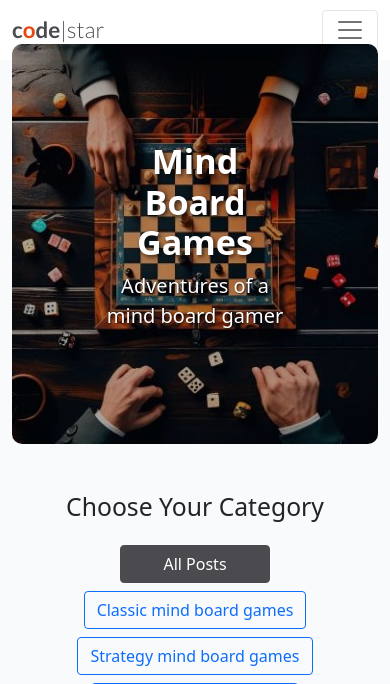
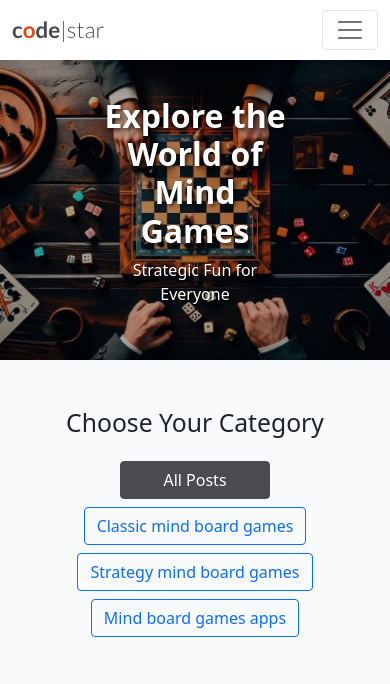
Before and after one commit to Marso22/mind_board_games_blog, a Django app: page / in a window 390 px wide. Shown: the top 684 px of the page. Run offline with Django 4.2, Linux system fonts and the light colour scheme; data that the repository does not hold is empty.

Commit message:
Enhance hero section styling for improved layout and responsiveness

```diff
--- a/blog/templates/blog/index.html
+++ b/blog/templates/blog/index.html
@@ -5,16 +5,16 @@
 
 <!-- Hero Section -->
 <div class="hero-section mb-5">
-    <div class="container">
-        <div class="row">
+    <div class="container-fluid p-0">  <!-- Changed from container to container-fluid with no padding -->
+        <div class="row g-0">  <!-- Added g-0 to remove gutters -->
             <div class="col-12">
                 <div class="hero-image-container position-relative">
                     <img src="{% static 'images/hero-board-games.jpg' %}"
                          alt="Mind Board Games"
                          class="img-fluid w-100 hero-image">
                     <div class="hero-overlay position-absolute top-50 start-50 translate-middle text-center text-white">
-                        <h1 class="display-4 fw-bold">Mind Board Games</h1>
-                        <p class="lead">Adventures of a mind board gamer</p>
+                        <h1 class="display-4 fw-bold">Explore the World of Mind Games</h1>
+                        <p class="lead">Strategic Fun for Everyone</p>
                     </div>
                 </div>
             </div>
--- a/static/css/style.css
+++ b/static/css/style.css
@@ -181,18 +181,21 @@ body {
     }
 }
 
-/* Add to your style.css */
+/* Hero Section Styles */
 .hero-section {
-    margin-top: -1rem;
+    margin-left: calc(-50vw + 50%);
+    width: 100vw;
+    margin-bottom: 3rem !important;
 }
 
 .hero-image-container {
-    height: 400px;
+    height: 600px;
     overflow: hidden;
-    border-radius: 10px;
+    position: relative;
 }
 
 .hero-image {
+    width: 100%;
     height: 100%;
     object-fit: cover;
     filter: brightness(0.7);
@@ -204,10 +207,25 @@ body {
 
 .hero-overlay h1 {
     text-shadow: 2px 2px 4px rgba(0,0,0,0.7);
+    font-size: clamp(2rem, 5vw, 4rem);
 }
 
 .hero-overlay p {
     text-shadow: 1px 1px 2px rgba(0,0,0,0.7);
+    font-size: clamp(1rem, 3vw, 1.5rem);
+}
+
+/* Mobile responsiveness */
+@media (max-width: 768px) {
+    .hero-image-container {
+        height: 300px;
+    }
+}
+
+@media (min-width: 769px) and (max-width: 1024px) {
+    .hero-image-container {
+        height: 450px;
+    }
 }
 
 .category-buttons .btn {
```
Also changed, not shown: 1 other file.
